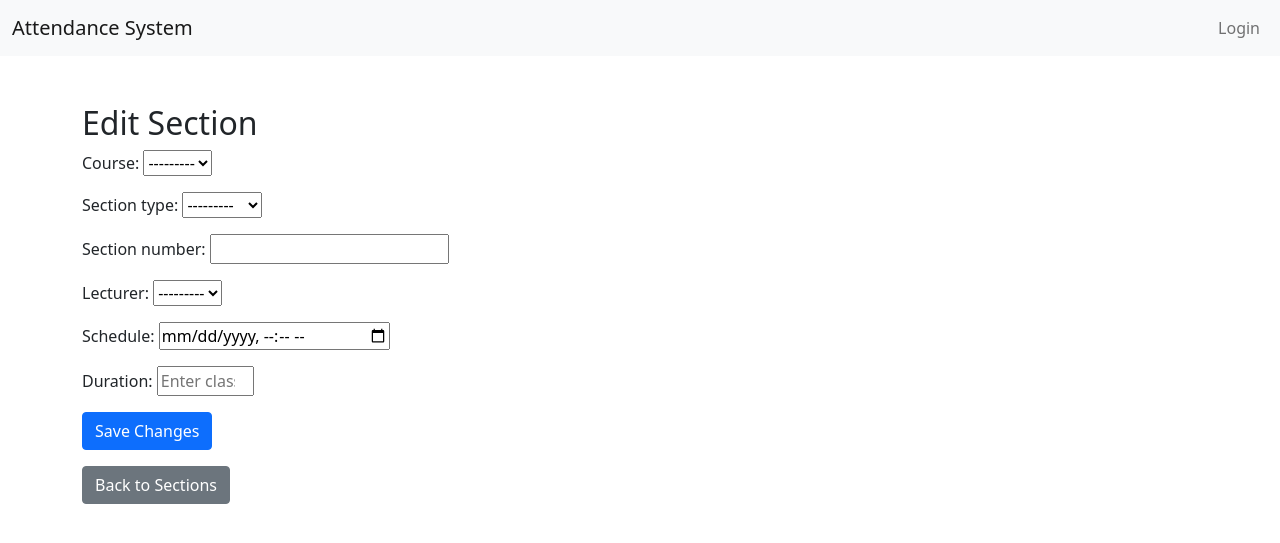
After one commit to Lito08/FYPAS, a Django app: template attendance_system/courses/templates/courses/edit_section.html in a window 1280 px wide. The commit adds this page. Shown: the top 543 px of the page. Run offline with Django 5.2, Linux system fonts and the light colour scheme; the template is opened without the code that fills it: values that come from a table or form of the project are taken from there, others are empty.

Commit message:
Manage Sections
Added Duration in minutes

```diff
--- a/attendance_system/courses/forms.py
+++ b/attendance_system/courses/forms.py
@@ -8,13 +8,20 @@ class CourseForm(forms.ModelForm):
 
 class SectionForm(forms.ModelForm):
     schedule = forms.DateTimeField(
-        required=False,  # ✅ Makes schedule optional
+        required=False,
         widget=forms.DateTimeInput(attrs={'type': 'datetime-local'})
+    )
+
+    duration = forms.IntegerField(
+        required=True,  # ✅ Class hours are required
+        min_value=30,  # ✅ Minimum class duration (30 minutes)
+        max_value=300,  # ✅ Maximum class duration (5 hours)
+        widget=forms.NumberInput(attrs={'placeholder': 'Enter class duration in minutes'})
     )
 
     class Meta:
         model = Section
-        fields = ['course', 'section_type', 'section_number', 'lecturer', 'schedule']
+        fields = ['course', 'section_type', 'section_number', 'lecturer', 'schedule', 'duration']
 
 class EnrollmentForm(forms.ModelForm):
     class Meta:
--- a/attendance_system/courses/models.py
+++ b/attendance_system/courses/models.py
@@ -23,7 +23,8 @@ class Section(models.Model):
     section_type = models.CharField(max_length=10, choices=SECTION_TYPES)
     section_number = models.IntegerField()
     lecturer = models.ForeignKey(User, on_delete=models.SET_NULL, null=True, blank=True, limit_choices_to={'role': 'Lecturer'})
-    schedule = models.DateTimeField(null=True, blank=True)  # ✅ Makes schedule optional
+    schedule = models.DateTimeField(null=True, blank=True)
+    duration = models.PositiveIntegerField(default=60)  # ✅ New field (Duration in minutes)
 
     class Meta:
         unique_together = ('course', 'section_type', 'section_number')
--- /dev/null
+++ b/attendance_system/courses/templates/courses/edit_section.html
@@ -0,0 +1,20 @@
+{% extends 'base.html' %}
+
+{% block content %}
+<h2>Edit Section</h2>
+
+{% if messages %}
+    {% for message in messages %}
+        <div class="alert alert-{{ message.tags }}">{{ message }}</div>
+    {% endfor %}
+{% endif %}
+
+<form method="post">
+    {% csrf_token %}
+    {{ form.as_p }}
+
+    <button type="submit" class="btn btn-primary">Save Changes</button>
+</form>
+
+<a href="{% url 'manage_sections' %}" class="btn btn-secondary mt-3">Back to Sections</a>
+{% endblock %}
--- a/attendance_system/courses/templates/courses/manage_sections.html
+++ b/attendance_system/courses/templates/courses/manage_sections.html
@@ -4,6 +4,7 @@
 <h2>Manage Sections</h2>
 
 <a href="{% url 'create_section' %}" class="btn btn-success">Add New Section</a>
+<a href="{% url 'manage_courses' %}" class="btn btn-primary">Manage Courses</a>
 
 <table class="table mt-3">
     <thead>
@@ -13,6 +14,7 @@
             <th>Number</th>
             <th>Lecturer</th>
             <th>Schedule</th>
+            <th>Duration</th>
             <th>Actions</th>
         </tr>
     </thead>
@@ -24,6 +26,7 @@
             <td>{{ section.section_number }}</td>
             <td>{{ section.lecturer.first_name }} {{ section.lecturer.last_name }}</td>
             <td>{{ section.schedule|default:"Not Set" }}</td>
+            <td>{{ section.duration }} minutes</td>
             <td>
                 <a href="{% url 'edit_section' section.id %}" class="btn btn-warning btn-sm">Edit</a>
                 <a href="{% url 'delete_section' section.id %}" class="btn btn-danger btn-sm">Delete</a>
```
Also changed, not shown: attendance_system/courses/migrations/0004_section_duration.py (added).
